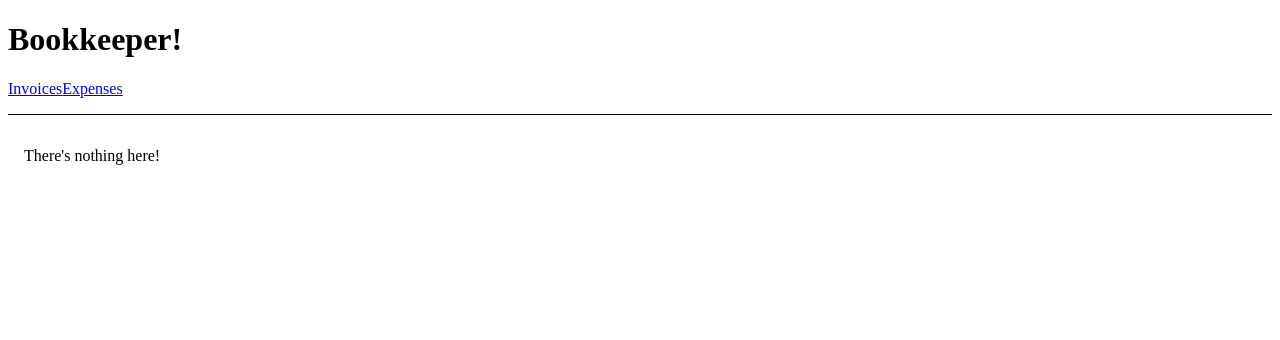
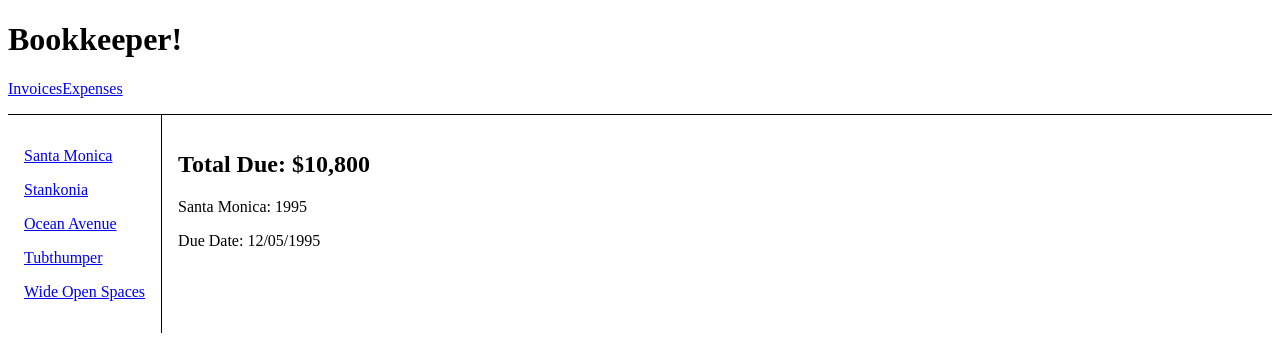
Before and after one commit to XXuain/Learn-react-router-v6, a React (Create React App) app: page /invoices/1995 in a window 1280 px wide. Shown: the top 340 px of the page. Built offline with nearby package versions, Linux system fonts and the light colour scheme.

Commit message:
add: params routes

```diff
--- a/src/data.js
+++ b/src/data.js
@@ -36,3 +36,7 @@
 export function getInvoices() {
   return invoices;
 }
+
+export function getInvoice(number) {
+  return invoices.find((invoice) => invoice.number === number);
+}
--- a/src/index.js
+++ b/src/index.js
@@ -7,13 +7,16 @@
 import reportWebVitals from './reportWebVitals';
 import Expenses from './routes/expenses';
 import Invoices from './routes/invoices';
+import Invoice from './routes/invoice';
 
 ReactDOM.render(
   <BrowserRouter>
     <Routes>
       <Route path="/" element={<App />}>
         <Route path="expenses" element={<Expenses />} />
-        <Route path="invoices" element={<Invoices />} />
+        <Route path="invoices" element={<Invoices />}>
+          <Route path=":invoiceId" element={<Invoice />} />
+        </Route>
 
         {/* no match route */}
         <Route
--- /dev/null
+++ b/src/routes/invoice.jsx
@@ -0,0 +1,18 @@
+/** @format */
+import { useParams } from 'react-router-dom';
+import { getInvoice } from '../data';
+
+export default function Invoice() {
+  let params = useParams();
+  let invoice = getInvoice(parseInt(params.invoiceId, 10));
+
+  return (
+    <main style={{ padding: '1rem' }}>
+      <h2>Total Due: {invoice.amount}</h2>
+      <p>
+        {invoice.name}: {invoice.number}
+      </p>
+      <p>Due Date: {invoice.due}</p>
+    </main>
+  );
+}
--- a/src/routes/invoices.jsx
+++ b/src/routes/invoices.jsx
@@ -1,5 +1,5 @@
 /** @format */
-import { Link } from 'react-router-dom';
+import { Link, Outlet } from 'react-router-dom';
 import { getInvoices } from '../data';
 
 export default function Invoices() {
@@ -22,6 +22,7 @@
           </Link>
         ))}
       </nav>
+      <Outlet />
     </div>
   );
 }
```
Also changed, not shown: 1 other file (tests, documents, lock files or other folders).
